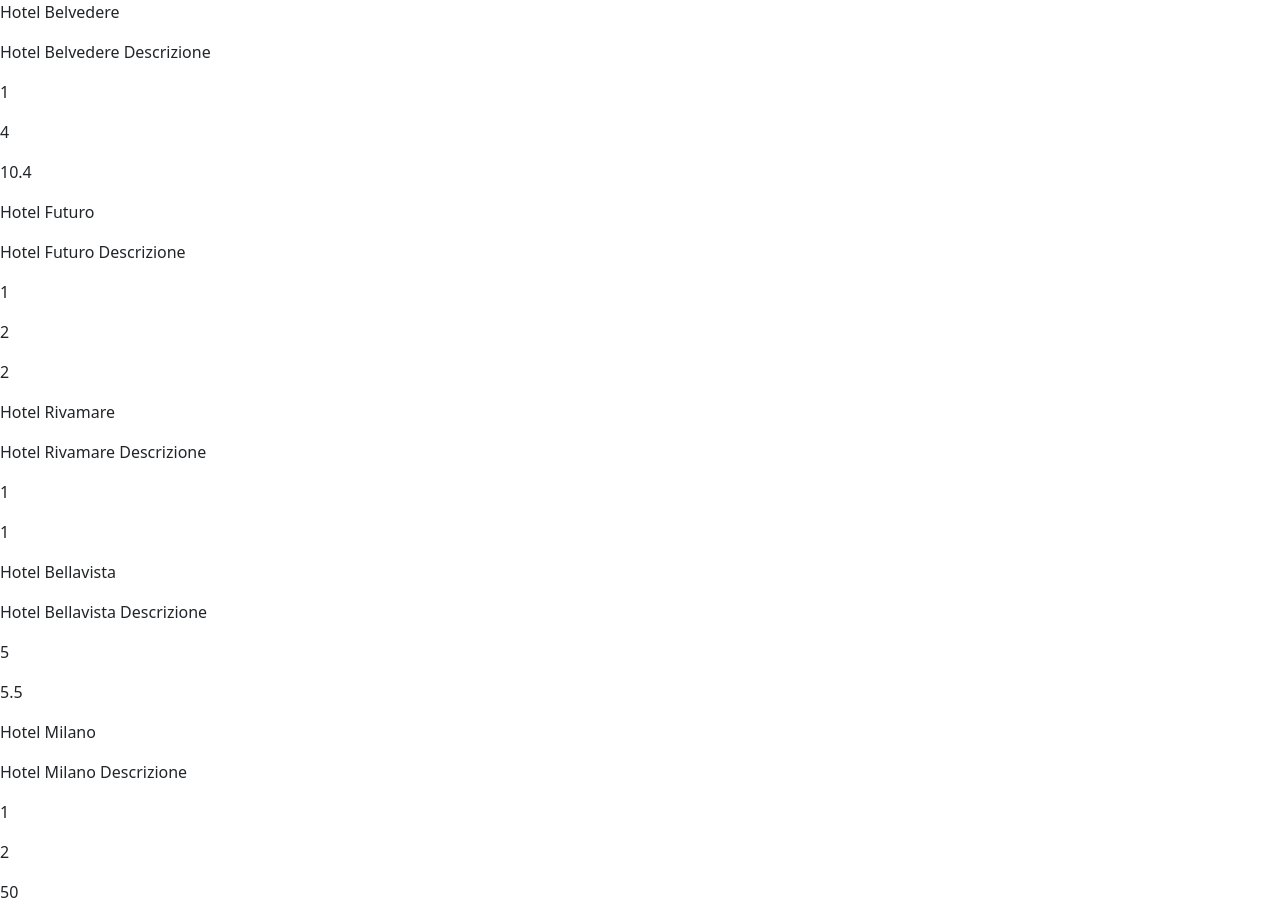
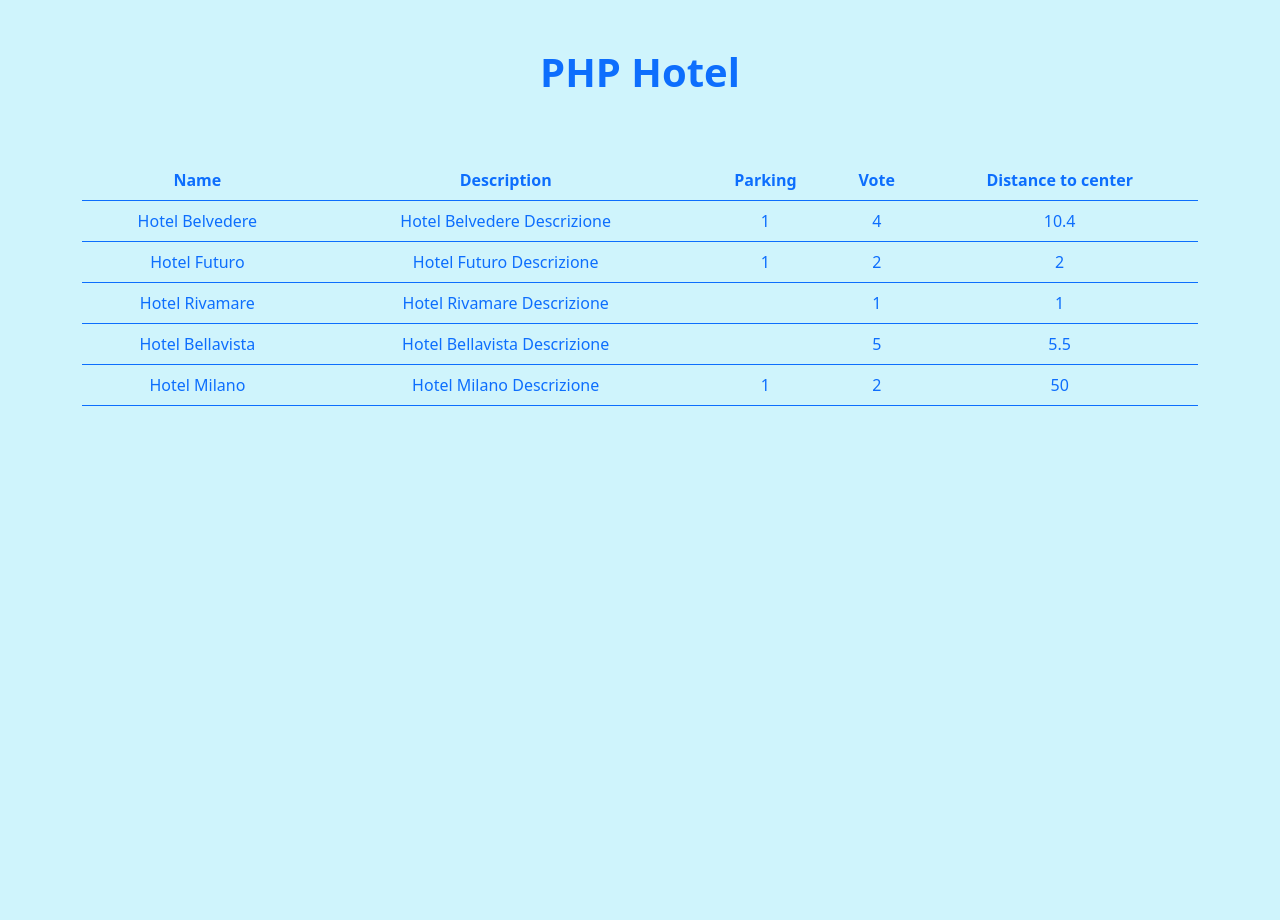
Before and after one commit to ElyPoli/php-hotel, a PHP site: page / in a window 1280 px wide. After the commit the page ends 406 px from the top, so only its background shows below. Run offline with PHP 8.4, Linux system fonts and the light colour scheme.

Commit message:
added table and graphic

```diff
--- /dev/null
+++ b/css/style.css
@@ -0,0 +1,7 @@
+.table {
+    --bs-table-color: var(--bs-primary);
+    --bs-table-bg: transparent;
+    --bs-table-border-color: var(--bs-border-color);
+    margin-bottom: 0;
+    border-color: var(--bs-primary);
+}
--- a/index.php
+++ b/index.php
@@ -54,20 +54,45 @@ $hotels = [
 
     <!-- Icona -->
     <link rel="icon" href="img/icon-logo.png">
+
+    <!-- Custom css -->
+    <link rel="stylesheet" href="css/style.css">
 </head>
 
 <body>
+    <div class="bg-info-subtle vh-100">
+        <div class="container">
+            <h1 class="fw-bold text-primary text-center m-0 pt-5 pb-5">
+                PHP Hotel
+            </h1>
 
-    <?php foreach ($hotels as $single_hotel) { ?>
-        <?php foreach ($single_hotel as $element) { ?>
-            <p>
-                <?php echo $element ?>
-            </p>
-        <?php } ?>
-    <?php } ?>
-
-
-
+            <!-- Tabella -->
+            <table class="table text-center mt-3">
+                <thead>
+                    <tr>
+                        <th scope="col">Name</th>
+                        <th scope="col">Description</th>
+                        <th scope="col">Parking</th>
+                        <th scope="col">Vote</th>
+                        <th scope="col">Distance to center</th>
+                    </tr>
+                </thead>
+                <tbody>
+                    <!-- creo le righe della tabella con un foreach su tutti i singoli hotel dell'array -->
+                    <?php foreach ($hotels as $single_hotel) { ?>
+                        <tr>
+                            <!-- con un altro foreach vado a creare le singole celle con i valori dei singoli hotel -->
+                            <?php foreach ($single_hotel as $element) { ?>
+                                <td>
+                                    <?php echo $element ?>
+                                </td>
+                            <?php } ?>
+                        </tr>
+                    <?php } ?>
+                </tbody>
+            </table>
+        </div>
+    </div>
 </body>
 
 </html>
```
